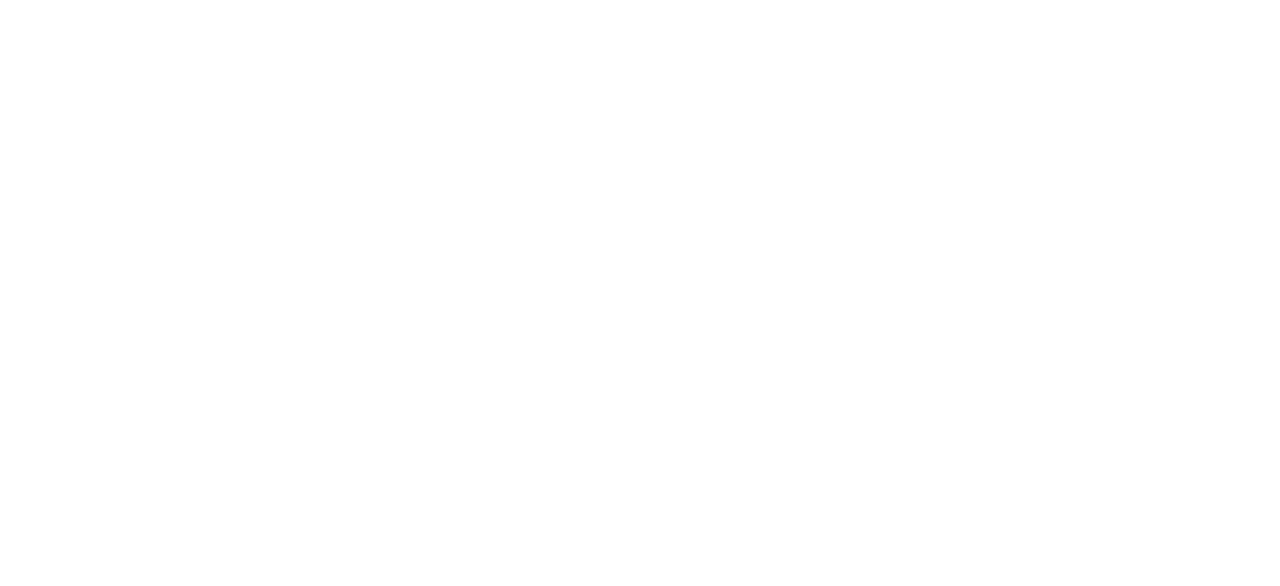
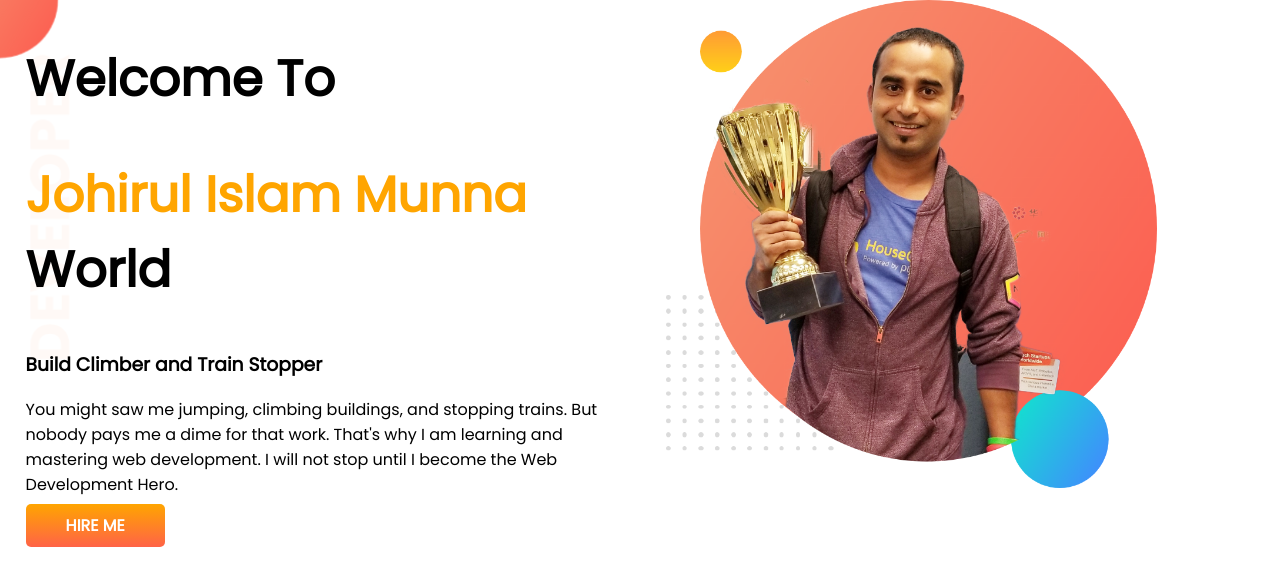
Before and after one commit to shakirbd007/developer-porfolio, a plain HTML site: page index.html in a window 1280 px wide. Drawn offline with Linux system fonts and the light colour scheme.

Commit message:
banner added

```diff
--- a/index.html
+++ b/index.html
@@ -5,9 +5,25 @@
     <meta http-equiv="X-UA-Compatible" content="IE=edge">
     <meta name="viewport" content="width=device-width, initial-scale=1.0">
     <title>Shakir Portfolio</title>
+    <link rel="preconnect" href="https://fonts.googleapis.com">
+    <link rel="preconnect" href="https://fonts.gstatic.com" crossorigin>
+    <link href="https://fonts.googleapis.com/css2?family=Poppins&display=swap" rel="stylesheet">
     <link rel="stylesheet" href="style.css">
 </head>
 <body>
+   <section class="top-banner">
+    <div class="half-width">
+        <h1>Welcome To</h1>
+         <h1><span class="Orange-color">Johirul Islam Munna</span> World</h1>
+         <h3>Build Climber and Train Stopper</h3>
+         <p>You might saw me jumping, climbing buildings, and stopping trains. But nobody pays me a dime for that work. That's why I am learning and mastering web development. I will not stop until I become the Web Development Hero.</p>
+         <a class="link-button" target="_blank" href="https://www.linkedin.com/company/programminghero/">HIRE ME</a>
+     </div>
+
+     <div class="half-width">
+         <img src="images/jhankar.png" alt="">
+     </div>
+   </section>
 
 </body>
 </html>
--- a/style.css
+++ b/style.css
@@ -0,0 +1,32 @@
+body{
+    font-family: 'Poppins', sans-serif;
+    margin: 0px;
+}
+h1{
+    font-size: 50px;
+}
+.Orange-color{
+    color: orange;
+}
+section{
+    display: flex;
+}
+.half-width{
+    width: 50%;
+    padding-left: 2%;
+}
+.half-width img{
+    width:80%;
+}
+.link-button{
+    text-decoration: none;
+    background-image: linear-gradient(orange, tomato);
+    color: white;
+    font-weight: 700;
+    padding: 10px 40px;
+    border-radius: 5px;
+}
+.top-banner{
+    background-image: url(images/top-banner.png);
+    background-repeat: no-repeat;
+}
```
Also changed, not shown: images/dream-bg.png (added), images/exp-bg.png (added), images/jhankar.png (added), images/jhankar2.png (added), images/my-bg.png (added), images/my-bg2.png (added), images/top-banner.png (added), munna.jpg (added), 7 other files.
